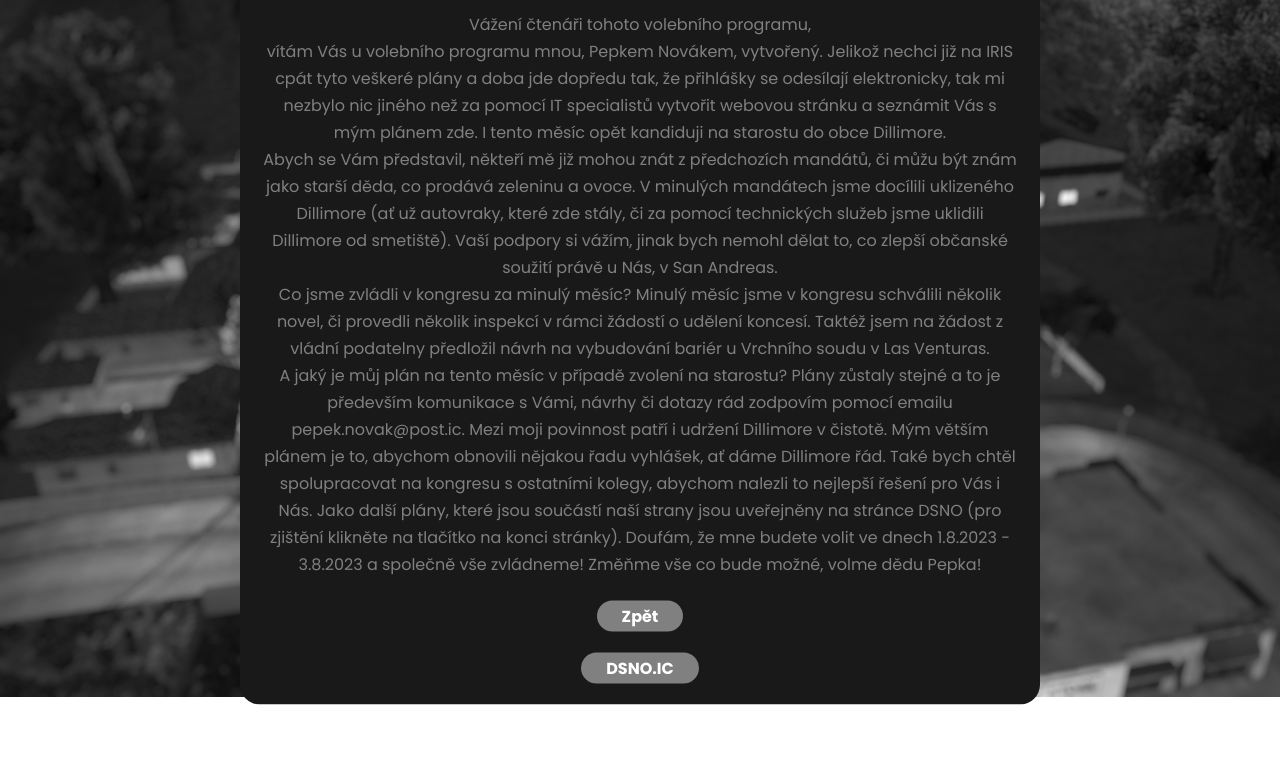
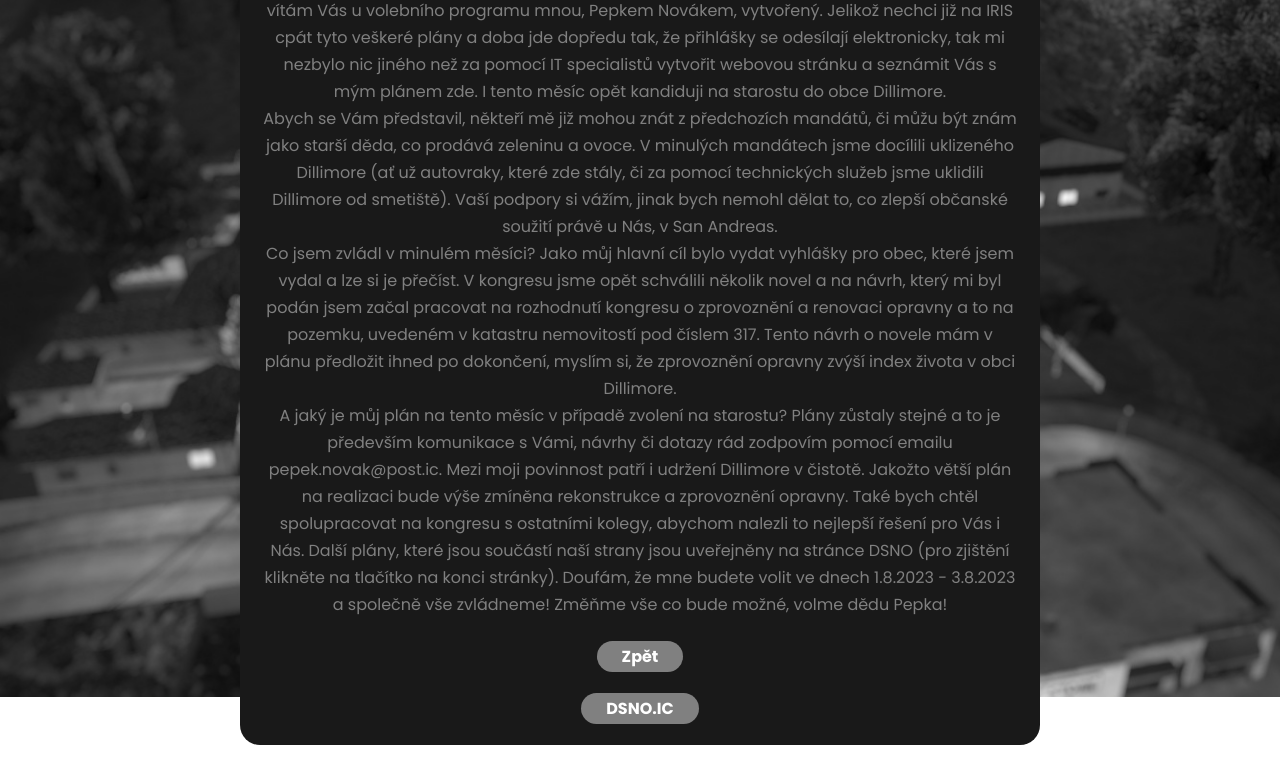
Before and after one commit to brumiik/brumiik.github.io, a plain HTML site: page pepeknovak.ic/index1.html in a window 1280 px wide. Shown: the part 103-863 px from the top of the page. Before the commit the page ends 823 px from the top, so only its background shows below. Drawn offline with Linux system fonts and the light colour scheme.

Commit message:
Update index1.html

```diff
--- a/pepeknovak.ic/index1.html
+++ b/pepeknovak.ic/index1.html
@@ -28,9 +28,8 @@
               <p>vítám Vás u volebního programu mnou, Pepkem Novákem, vytvořený. Jelikož nechci již na IRIS cpát tyto veškeré plány a doba jde dopředu tak, že přihlášky se odesílají elektronicky, tak mi nezbylo nic jiného než za pomocí IT specialistů vytvořit webovou stránku a seznámit Vás s mým plánem zde. I tento měsíc opět kandiduji na starostu do obce Dillimore.
               </p>
               <p>Abych se Vám představil, někteří mě již mohou znát z předchozích mandátů, či můžu být znám jako starší děda, co prodává zeleninu a ovoce. V minulých mandátech jsme docílili uklizeného Dillimore (ať už autovraky, které zde stály, či za pomocí technických služeb jsme uklidili Dillimore od smetiště). Vaší podpory si vážím, jinak bych nemohl dělat to, co zlepší občanské soužití právě u Nás, v San Andreas.</p>
-              <p>Co jsme zvládli v kongresu za minulý měsíc? Minulý měsíc jsme v kongresu schválili několik novel, či provedli několik inspekcí v rámci žádostí o udělení koncesí. Taktéž jsem na žádost z vládní podatelny předložil návrh na vybudování bariér u Vrchního soudu v Las Venturas.</p>
-              <p>A jaký je můj plán na tento měsíc v případě zvolení na starostu? Plány zůstaly stejné a to je především komunikace s Vámi, návrhy či dotazy rád zodpovím pomocí emailu pepek.novak@post.ic. Mezi moji povinnost patří i udržení Dillimore v čistotě. Mým větším plánem je to, abychom obnovili nějakou řadu vyhlášek, ať dáme Dillimore řád. Také bych chtěl spolupracovat na kongresu s ostatními kolegy, abychom nalezli to nejlepší řešení pro Vás i Nás. Jako další plány, které jsou součástí naší strany jsou uveřejněny na stránce DSNO (pro zjištění klikněte na tlačítko na konci stránky). Doufám, že mne budete volit ve dnech 1.8.2023 - 3.8.2023 a společně vše zvládneme! Změňme vše co bude možné, volme dědu Pepka!
-              </p>
+              <p>Co jsem zvládl v minulém měsíci? Jako můj hlavní cíl bylo vydat vyhlášky pro obec, které jsem vydal a lze si je přečíst. V kongresu jsme opět schválili několik novel a na návrh, který mi byl podán jsem začal pracovat na rozhodnutí kongresu o zprovoznění a renovaci opravny a to na pozemku, uvedeném v katastru nemovitostí pod číslem 317. Tento návrh o novele mám v plánu předložit ihned po dokončení, myslím si, že zprovoznění opravny zvýší index života v obci Dillimore.</p>
+              <p>A jaký je můj plán na tento měsíc v případě zvolení na starostu? Plány zůstaly stejné a to je především komunikace s Vámi, návrhy či dotazy rád zodpovím pomocí emailu pepek.novak@post.ic. Mezi moji povinnost patří i udržení Dillimore v čistotě. Jakožto větší plán na realizaci bude výše zmíněna rekonstrukce a zprovoznění opravny. Také bych chtěl spolupracovat na kongresu s ostatními kolegy, abychom nalezli to nejlepší řešení pro Vás i Nás. Další plány, které jsou součástí naší strany jsou uveřejněny na stránce DSNO (pro zjištění klikněte na tlačítko na konci stránky). Doufám, že mne budete volit ve dnech 1.8.2023 - 3.8.2023 a společně vše zvládneme! Změňme vše co bude možné, volme dědu Pepka!</p>
           <br>
       <p style="text-align: center">
          <a class="button" href="index.html">Zpět</a>
```
